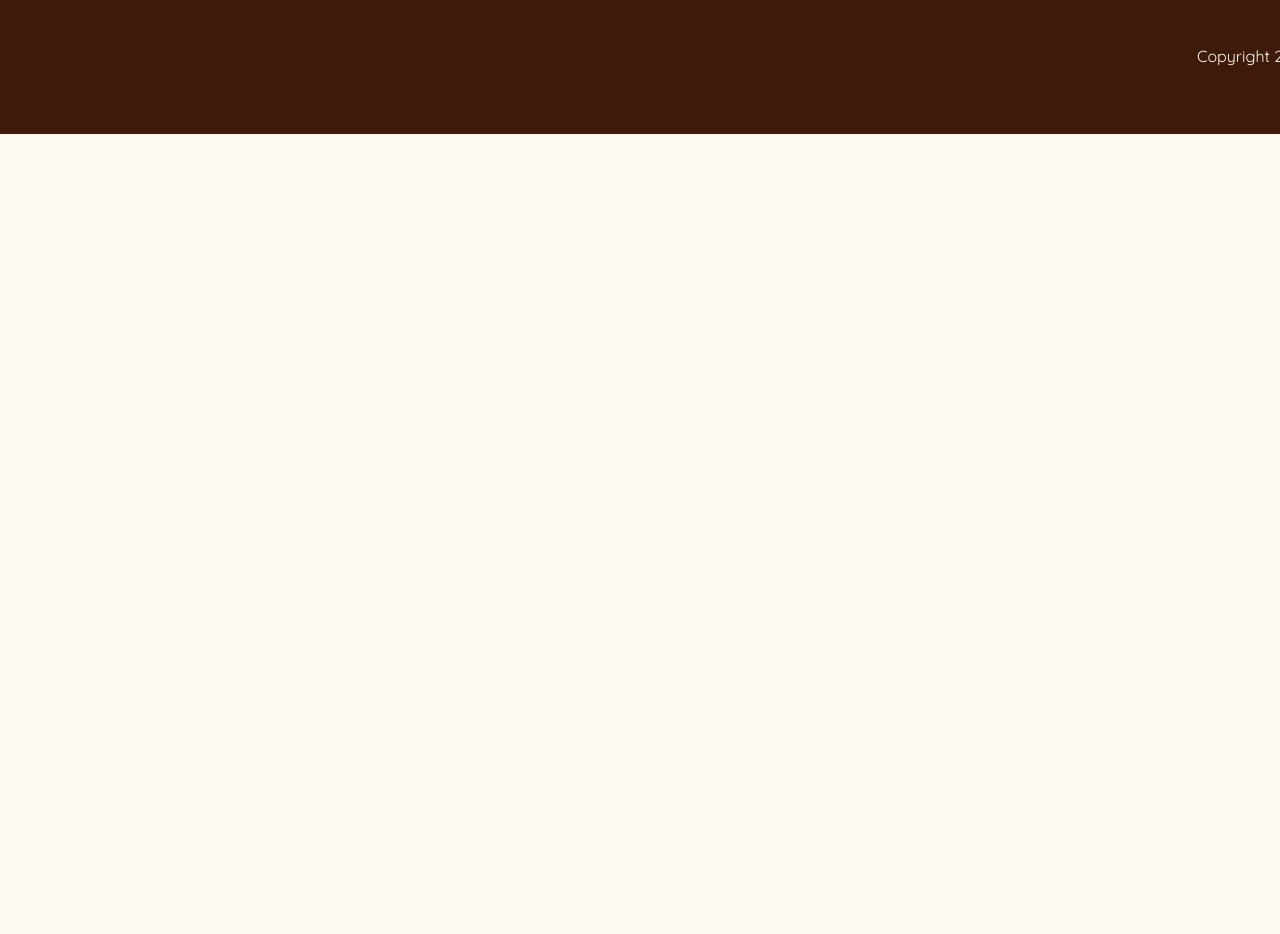
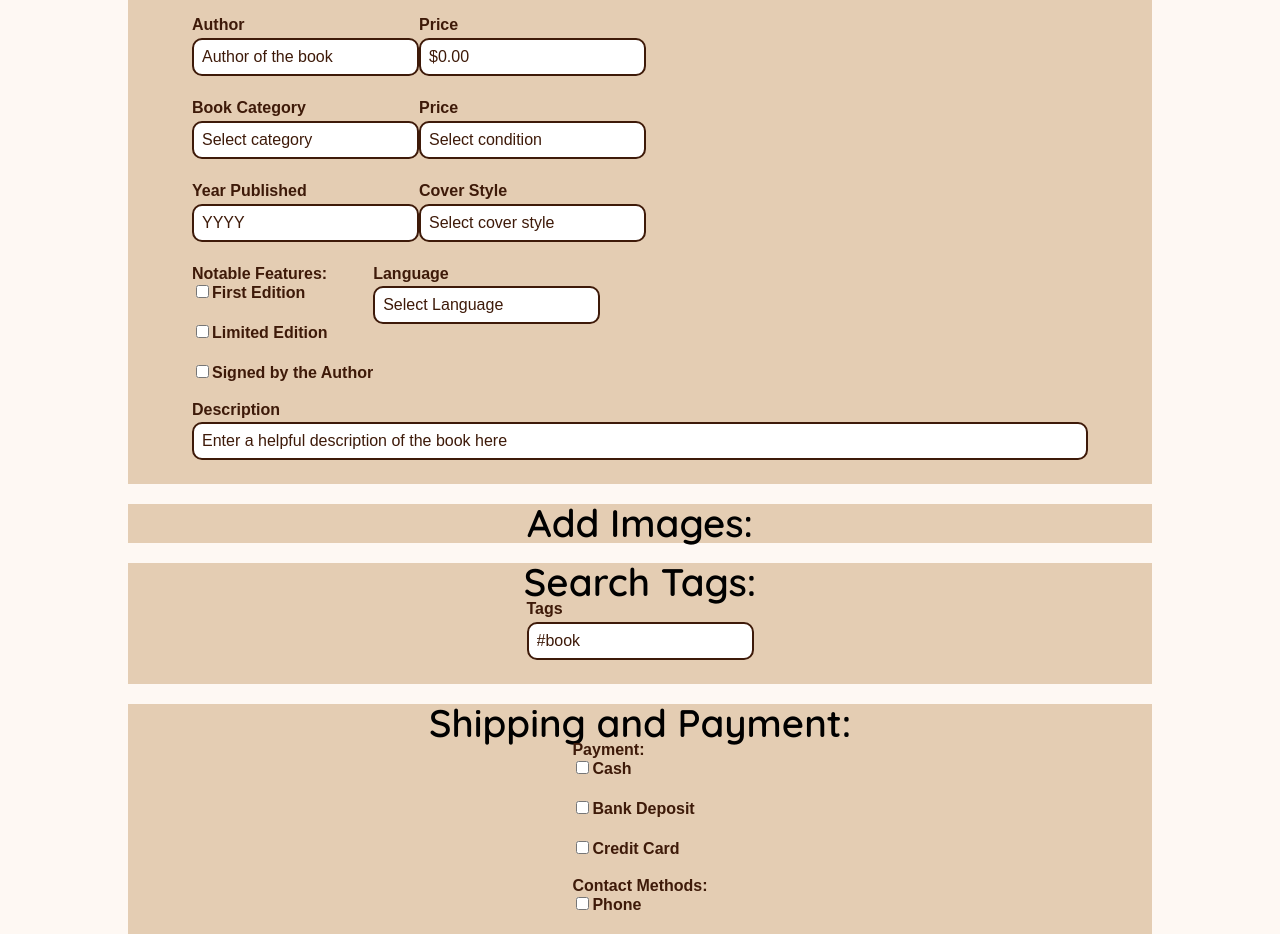
Before and after one commit to ZeptoFarad/book-app-summative, a Vue app in the folder front/: page / in a window 1280 px wide. Shown: the part 178-1112 px from the top of the page. Before the commit the page ends 800 px from the top, so only its background shows below. Built offline with nearby package versions, Linux system fonts and the light colour scheme.

Commit message:
Saturday Evening
ListABook page in progress

```diff
--- a/front/src/App.vue
+++ b/front/src/App.vue
@@ -1,8 +1,13 @@
 <script setup>
    import Footer from './components/Footer.vue';
+   import ListABook from './views/ListABook.vue';
 </script>
 
 <template>
+   <div>
+      <ListABook />
+   </div>
+
    <footer>
      <Footer />
    </footer>
--- a/front/src/views/ListABook.vue
+++ b/front/src/views/ListABook.vue
@@ -0,0 +1,191 @@
+<template>
+    <div class="list_a_book">
+        <div class="list_a_book_title">
+            <h1>List a Book:</h1>
+        </div>
+        <!-- This may need to be approached with grid rather than flex? -->
+        <div class="book_details">
+            <h2>Book Details:</h2>
+                <div class="book_details_inputs input_box">
+                    <label for="listing_title">Listing Title</label>
+                    <input type="text" id="listing_title" name="listingtitle" value="Enter the book title here">
+                        <!-- 'dual_input' class for controlling the horizontal inputs that will collapse into a single column in mobile view -->
+                        <div class="dual_input">
+                            <div class="input_box">
+                                <label for="author">Author</label>
+                                <input type="text" id="author" name="author" value="Author of the book">
+                            </div>
+                            <!-- Requires number input? -->
+                            <div class="input_box">
+                                <label for="price">Price</label>
+                                <input type="text" id="price" name="price" value="$0.00">
+                            </div>
+                        </div>
+                        <div class="dual_input">
+                            <div class="input_box">
+                                <!-- Requires drop down -->
+                                <label for="book_category">Book Category</label>
+                                <input type="text" id="book_category" name="bookcategory" value="Select category">
+                            </div>
+                            <div class="input_box">
+                                <!-- Requires drop down -->
+                                <label for="condition">Price</label>
+                                <input type="text" id="condition" name="condition" value="Select condition">
+                            </div>
+                        </div>
+                        <div class="dual_input">
+                            <!-- Number input? -->
+                            <div class="input_box">
+                                <label for="year_published">Year Published</label>
+                                <input type="text" id="year_published" name="yearpublished" value="YYYY">
+                            </div>
+                            <div class="input_box">
+                                <!-- Requires drop down -->
+                                <label for="cover_style">Cover Style</label>
+                                <input type="text" id="cover_style" name="coverstyle" value="Select cover style">
+                            </div>
+                        </div>
+                        <div class="dual_input">
+                            <div class="notable_features">
+                                <label for="notable_features">Notable Features:</label>
+                                <div class="first_edition">
+                                    <input type="checkbox" name="firstedition" id="firstedition">
+                                    <label for="firstedition">First Edition</label>
+                                </div>
+                                <div class="limited_edition">
+                                    <input type="checkbox" name="limitededition" id="limitededition">
+                                    <label for="limitededition">Limited Edition</label>
+                                </div>
+                                <div class="signed_by_author">
+                                    <input type="checkbox" name="signedbyauthor" id="signedbyauthor">
+                                    <label for="signedbyauthor">Signed by the Author</label>
+                                </div>
+                            </div>
+                            <!-- Requires drop down -->
+                            <div class="input_box">
+                                <label for="language">Language</label>
+                                <input type="text" id="language" name="language" value="Select Language">
+                            </div>
+                        </div>
+                        <div class="input_box description">
+                            <label for="description">Description</label>
+                            <input type="text" id="description" name="description" value="Enter a helpful description of the book here">
+                        </div>
+                </div>
+        </div>
+
+        <div class="add_images">
+            <h2>Add Images:</h2>
+                <div class="add_images_inputs input_box">
+
+                </div>
+        </div>
+        <div class="search_tags">
+            <h2>Search Tags:</h2>
+                <div class="search_tags_inputs input_box">
+                    <label for="tags">Tags</label>
+                    <input type="text" id="tags" name="tags" value="#book">
+                </div>
+        </div>
+        <div class="shipping_and_payment">
+            <h2>Shipping and Payment:</h2>
+                <div class="shipping_and_payment_inputs input_box">
+                            <div class="payment">
+                                <label for="payment">Payment:</label>
+                                <div class="cash">
+                                    <input type="checkbox" name="cash" id="cash">
+                                    <label for="cash">Cash</label>
+                                </div>
+                                <div class="bank_deposit">
+                                    <input type="checkbox" name="bankdeposit" id="bankdeposit">
+                                    <label for="bankdeposit">Bank Deposit</label>
+                                </div>
+                                <div class="credit_card">
+                                    <input type="checkbox" name="creditcard" id="creditcard">
+                                    <label for="creditcard">Credit Card</label>
+                                </div>
+                            </div>
+                            <div class="contact_methods">
+                                <label for="contactmethods">Contact Methods:</label>
+                                <div class="phone">
+                                    <input type="checkbox" name="phone" id="phone">
+                                    <label for="phone">Phone</label>
+                                </div>
+                                <div class="email">
+                                    <input type="checkbox" name="email" id="email">
+                                    <label for="email">Email</label>
+                                </div>
+                                <div class="message">
+                                    <input type="checkbox" name="message" id="message">
+                                    <label for="message">Message</label>
+                                </div>
+                            </div>
+                </div>
+        </div>
+        <div class="list_a_book_buttons">
+
+        </div>
+    </div>
+</template>
+
+
+
+<style scoped>
+    .list_a_book {
+        /* padding: 100px; */
+        display: flex;
+        flex-direction: column;
+        align-items: center;
+
+    }
+
+
+        .book_details {
+            background-color: var(--book_wheat);
+            display: flex;
+            flex-direction: column;
+            width: 80vw;
+            align-items: center;
+            margin: 10px;
+        }
+            .book_details_inputs {
+                display: flex;
+                flex-direction: column;
+                width: 70vw;
+            }
+            .dual_input{
+                display: flex;
+            }
+
+
+
+    .add_images {
+        background-color: var(--book_wheat);
+        display: flex;
+        flex-direction: column;
+        width: 80vw;
+        align-items: center;
+        margin: 10px;
+    }
+
+
+    .search_tags {
+        background-color: var(--book_wheat);
+        display: flex;
+        flex-direction: column;
+        width: 80vw;
+        align-items: center;
+        margin: 10px;
+    }
+
+
+    .shipping_and_payment {
+        background-color: var(--book_wheat);
+        display: flex;
+        flex-direction: column;
+        width: 80vw;
+        align-items: center;
+        margin: 10px;
+    }
+
+</style>
```
